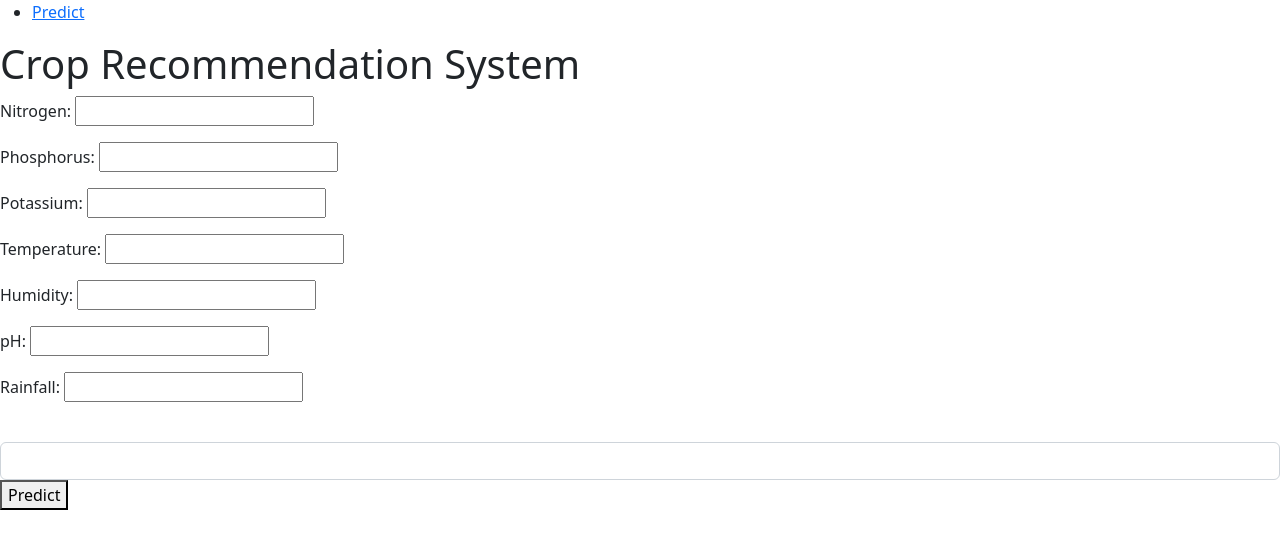
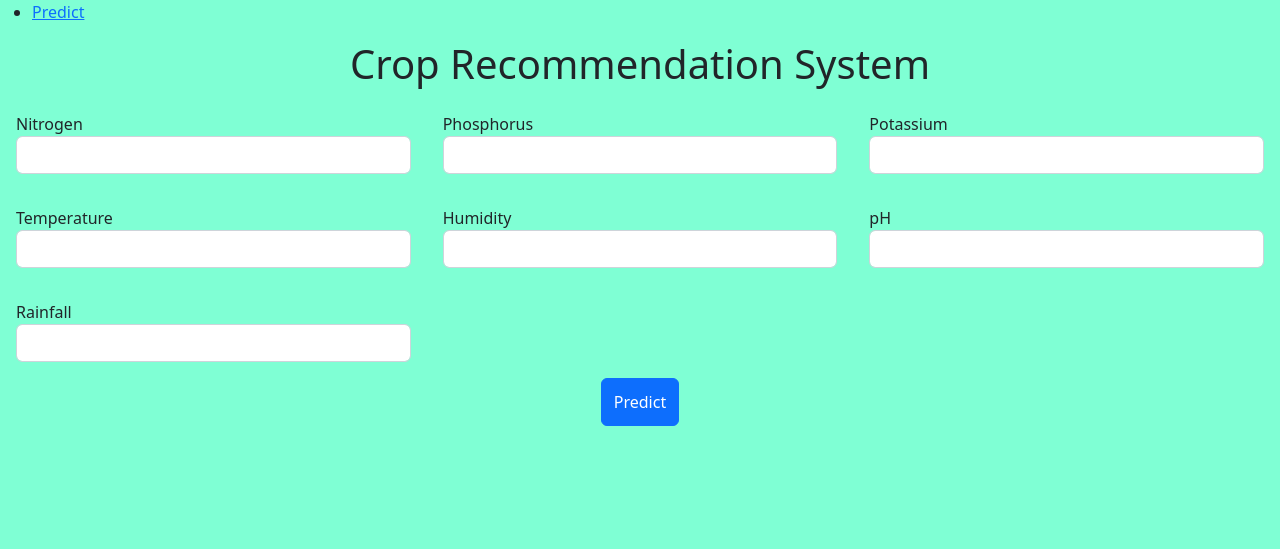
Before and after one commit to Robert-Xsa/Crop-Recommendation-System, a Django app: page / in a window 1280 px wide. Shown: the top 549 px of the page. Run offline with Django 4.2, Linux system fonts and the light colour scheme.

Commit message:
styled templates

```diff
--- a/crops/forms.py
+++ b/crops/forms.py
@@ -1,9 +1,13 @@
 from django import forms
 
 class MainForm(forms.Form):
-    pass
+    def __init__(self,  *args, **kwargs):
+        super(MainForm, self).__init__(*args, **kwargs)
+        for field in self.fields.values():
+            field.widget.attrs['class'] = 'form-control'
+            field.required = True
 
-class PredictionForm(forms.Form):
+class PredictionForm(MainForm):
     N = forms.FloatField(label='Nitrogen')
     P = forms.FloatField(label='Phosphorus')
     K = forms.FloatField(label='Potassium')
--- a/crops/templates/base.html
+++ b/crops/templates/base.html
@@ -14,8 +14,13 @@
     <meta name="viewport" content="width=device-width, initial-scale=1">
     <title>Bootstrap demo</title>
     <link href="https://cdn.jsdelivr.net/npm/bootstrap@5.2.3/dist/css/bootstrap.min.css" rel="stylesheet" integrity="sha384-rbsA2VBKQhggwzxH7pPCaAqO46MgnOM80zW1RWuH61DGLwZJEdK2Kadq2F9CUG65" crossorigin="anonymous">
+  <style>
+    .bd{
+      background-color: aquamarine;
+    }
+  </style>
   </head>
-  <body>
+  <body class="bd">
     <nav>
         <ul>
 
--- a/crops/templates/form.html
+++ b/crops/templates/form.html
@@ -1,14 +1,42 @@
 {% extends 'base.html' %}
 
 {% block content %}
-  <h1>Crop Recommendation System</h1>
 
-  <form method="post">
-    {% csrf_token %}
-    {{ form.as_p }}
+<style>
+  .fom{
+    background-color: anqua;
+  }
+</style>
 
-    <label for="Soil PH"></label>
-    <input class="form-control">
-    <button type="submit">Predict</button>
-  </form>
+  <h1 class="text-center">Crop Recommendation System</h1>
+
+<div class="fom">
+
+  <div class="d-fleex justify-cofntent-center">
+    <form method="post">
+      {% csrf_token %}
+      <div class="fieldz d-flex flex-wrap">
+
+      {% for field in form %}
+      <div class="col-md-4 p-3">
+        {{field.label}}
+        {{field}}
+        </div>
+        <br>
+      {% endfor %}
+    </div>
+
+
+      <div class="d-flex justify-content-center">
+
+   <br>
+      <button class="btn btn-primary" type="submit">Predict</button>
+      <br>
+      <br>
+    </div>
+<br>
+    </form>
+  </div>
+</div>
+
 {% endblock %}
--- a/crops/views.py
+++ b/crops/views.py
@@ -12,7 +12,7 @@ def predict(request):
         form = PredictionForm(request.POST)
         if form.is_valid():
             # Load the saved model
-            with open('C:/Users/user/Desktop/Dissertation/ML/crop_recommendation_system/crops/recommender_model.pkl', 'rb') as f:
+            with open('C:/Users/HERMES/Documents/django/crop_reco/crops/recommender_model.pkl', 'rb') as f:
                 model = pickle.load(f)
 
             # Get the input values from the form
```
Also changed, not shown: 1 other file.
